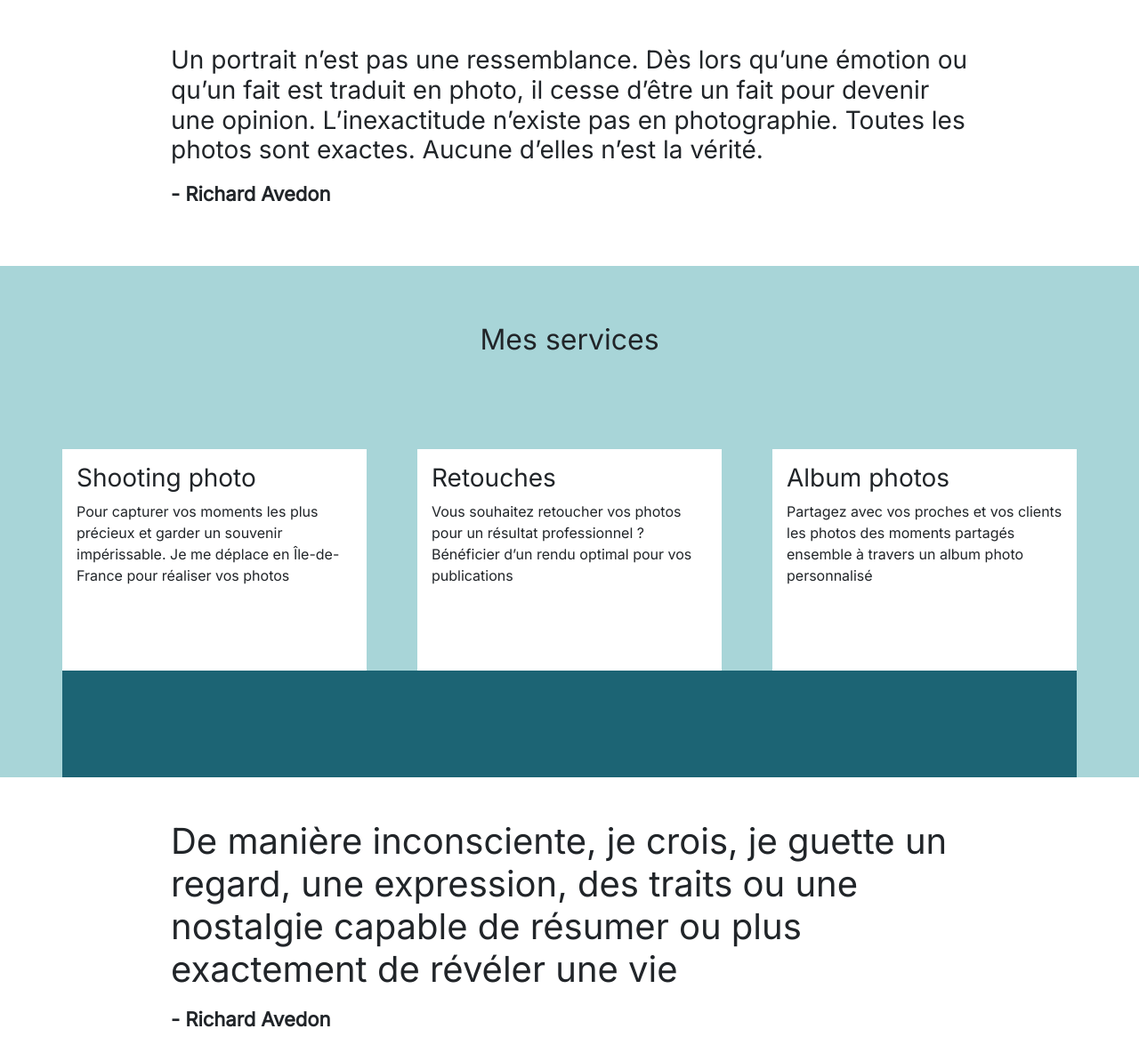
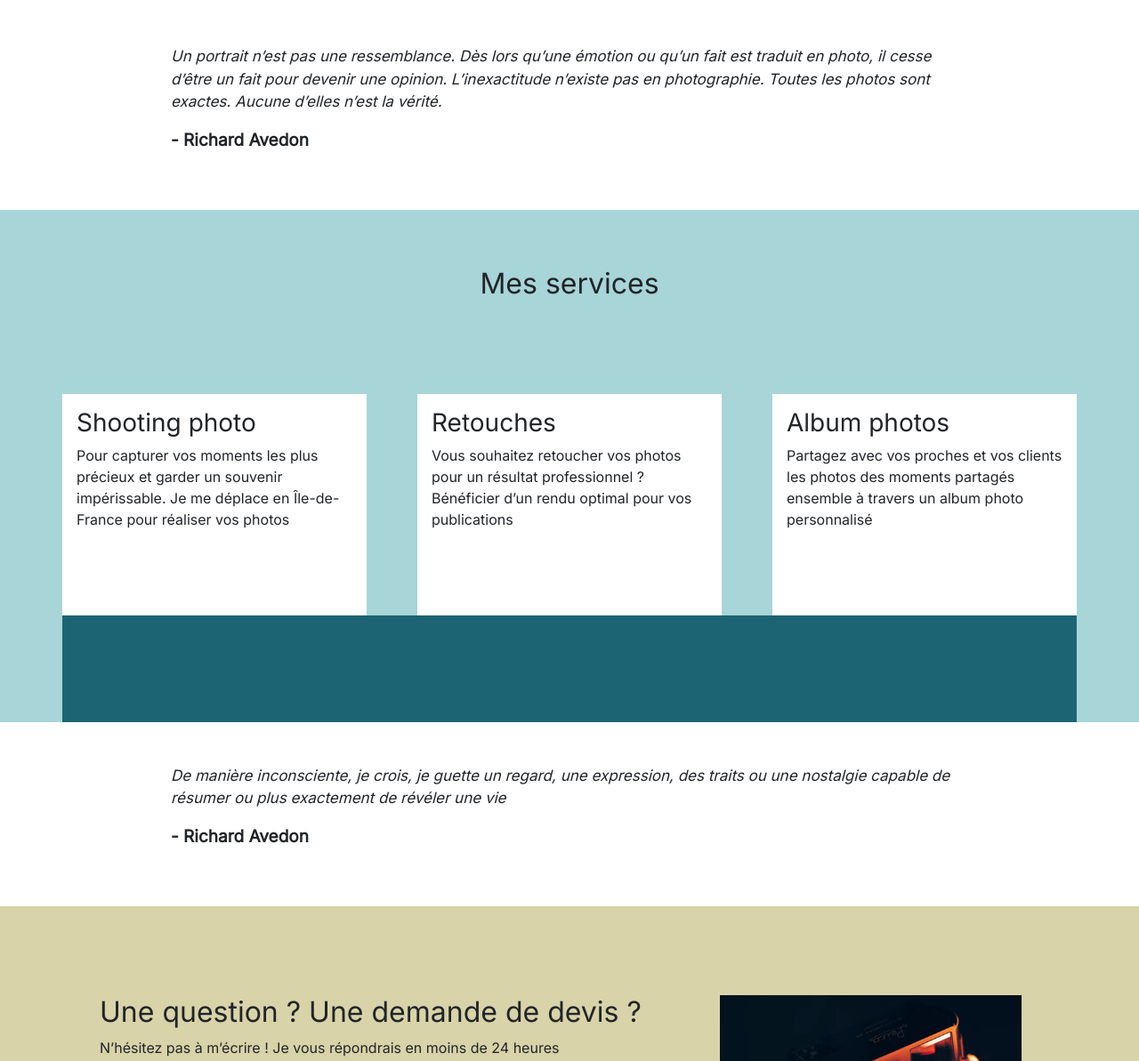
Before and after one commit to Gaelle-M/OC_7_Nina_Carducci, a plain HTML site: page index.html in a window 1280 px wide. Shown: the part 2708-3901 px from the top of the page at 89% size. Drawn offline with nearby package versions, Linux system fonts and the light colour scheme.

Commit message:
modification de l'architecture des balises titre

```diff
--- a/assets/style.css
+++ b/assets/style.css
@@ -165,11 +165,13 @@ body {
 
 .quote__text {
 	font-weight: 300;
+	font-style: italic;
+	font-size: 17px;
 }
 
 .quote__author {
 	font-weight: 800;
-	font-size: 22px;
+	font-size: 19px;
 }
 
 #services {
--- a/index.html
+++ b/index.html
@@ -25,7 +25,7 @@
 	<meta name="twitter:description" content="Photographe professionnelle à Bordeaux, spécialisée en portrait, mariage et événementiel." />
 	<meta name="twitter:image" content="https://gaelle-m.github.io/OC_7_Nina_Carducci/assets/images/nina.webp" />
 	<meta name="twitter:site" content="@ninacarducci" />
-	<title>Nina Carducci</title>
+	<title>Nina Carducc, photographe à Bordeaux</title>
 </head>
 <body>
 <header class="top-header">
@@ -98,7 +98,7 @@
 	<div class="quote">
 		<figure>
 			<blockquote>
-				<h3 class="quote__text">Un portrait n’est pas une ressemblance. Dès lors qu’une émotion ou qu’un fait est traduit en photo, il cesse d’être un fait pour devenir une opinion. L’inexactitude n’existe pas en photographie. Toutes les photos sont exactes. Aucune d’elles n’est la vérité.</h3>
+				<p class="quote__text">Un portrait n’est pas une ressemblance. Dès lors qu’une émotion ou qu’un fait est traduit en photo, il cesse d’être un fait pour devenir une opinion. L’inexactitude n’existe pas en photographie. Toutes les photos sont exactes. Aucune d’elles n’est la vérité.</p>
 			</blockquote>
 			<figcaption class="quote__author">- Richard Avedon</figcaption>
 		</figure>
@@ -143,7 +143,7 @@
 <div class="quote">
 	<figure>
 		<blockquote>
-			<h1 class="quote__text">De manière inconsciente, je crois, je guette un regard, une expression, des traits ou une nostalgie capable de résumer ou plus exactement de révéler une vie</h1>
+			<p class="quote__text">De manière inconsciente, je crois, je guette un regard, une expression, des traits ou une nostalgie capable de résumer ou plus exactement de révéler une vie</p>
 		</blockquote>
 		<figcaption class="quote__author">- Richard Avedon</figcaption>
 	</figure>
```
